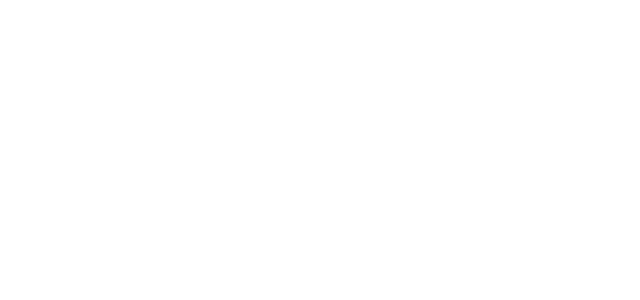
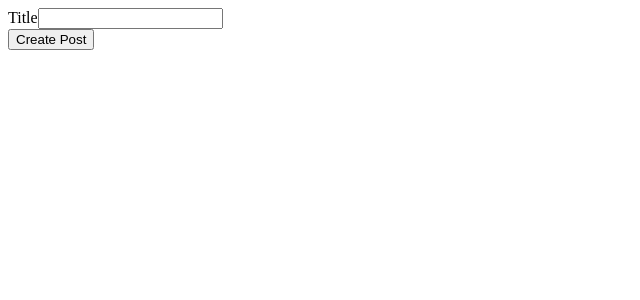
Before and after one commit to EnzoSeason/microservices-projects, a React (Create React App) app in the folder blog/client/: page / in a window 1280 px wide. Shown: the top 300 px of the page, without its empty margins (0-640 px from the left). Built offline with nearby package versions, Linux system fonts and the light colour scheme.

Commit message:
feat: create post create component

```diff
--- a/blog/client/src/App.js
+++ b/blog/client/src/App.js
@@ -1,6 +1,9 @@
+import { PostCreate } from "./components/PostCreate";
+
 function App() {
   return (
     <div className="App">
+      <PostCreate />
     </div>
   );
 }
--- /dev/null
+++ b/blog/client/src/components/PostCreate.jsx
@@ -0,0 +1,29 @@
+import React, { useState } from "react";
+import axios from "axios";
+
+export function PostCreate() {
+  const [title, setTitle] = useState("");
+  const onSubmit = async (e) => {
+    e.preventDefault();
+
+    const response = await axios.post("http://localhost:4000/posts", { title });
+
+    console.log(response.data);
+    setTitle("");
+  };
+
+  return (
+    <form onSubmit={onSubmit}>
+      <div>
+        <label htmlFor="title">Title</label>
+        <input
+          type="text"
+          id="title"
+          value={title}
+          onChange={(e) => setTitle(e.target.value)}
+        />
+      </div>
+      <button type="submit">Create Post</button>
+    </form>
+  );
+}
```
